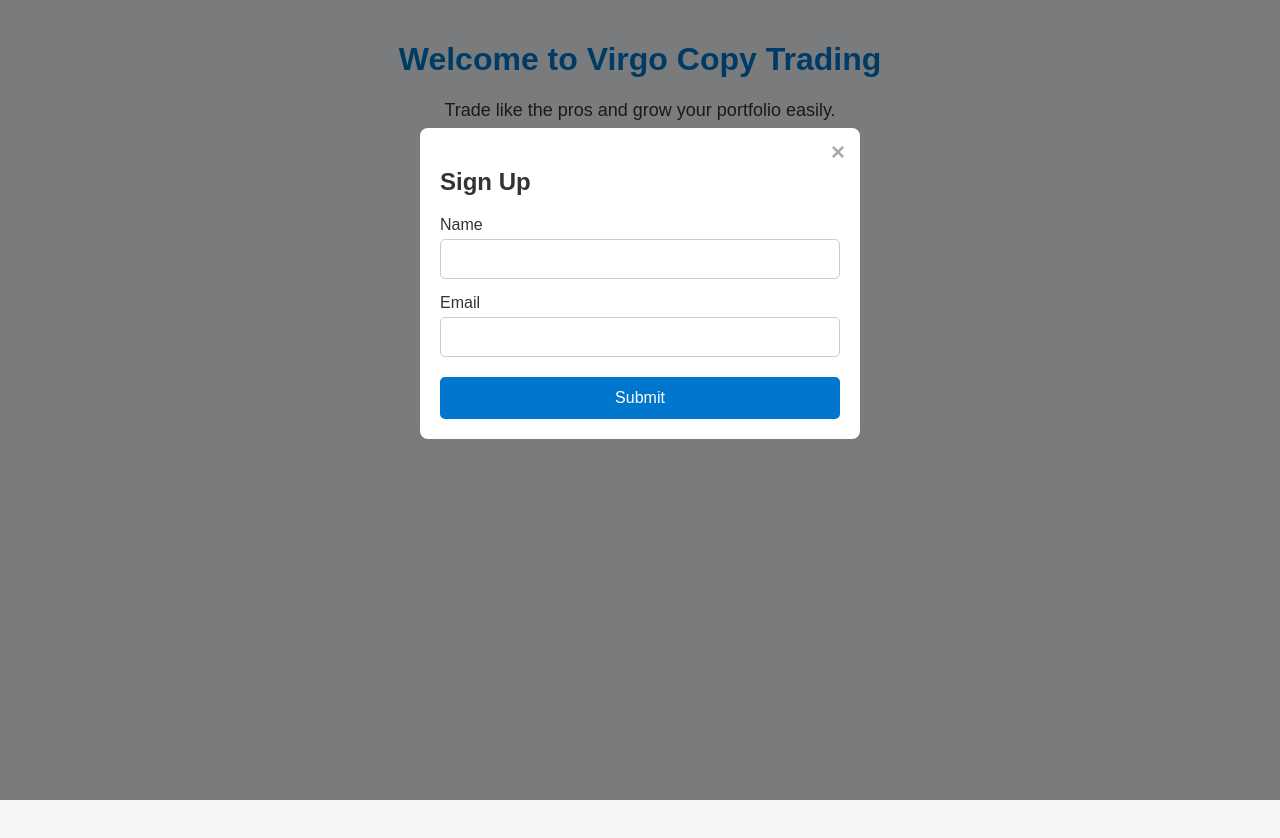
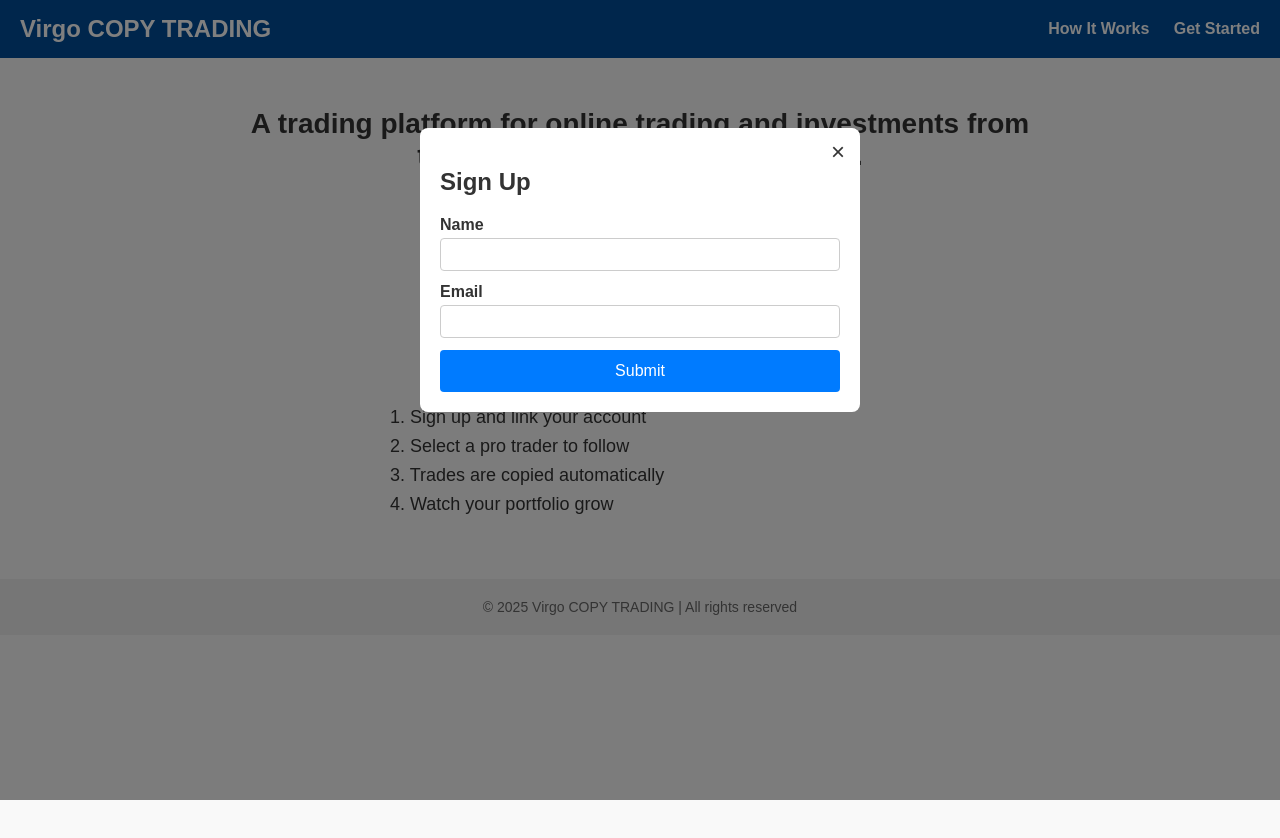
Before and after one commit to Virgoc/copy-trading-site, a plain HTML site: page index.html in a window 1280 px wide. Both pictures are taken after a click on the button "Get Started Now". After the commit the page ends 800 px from the top, so only its background shows below. Drawn offline with Linux system fonts and the light colour scheme.

Commit message:
Update index.html

```diff
--- a/index.html
+++ b/index.html
@@ -3,128 +3,200 @@
 <head>
   <meta charset="UTF-8" />
   <meta name="viewport" content="width=device-width, initial-scale=1" />
-  <title>Virgo Copy Trading</title>
+  <title>Virgo COPY TRADING</title>
   <style>
     body {
       font-family: Arial, sans-serif;
-      background: #f4f6f8;
-      margin: 0;
-      padding: 20px;
-      color: #333;
-      display: flex;
-      flex-direction: column;
-      align-items: center;
-      min-height: 100vh;
+      margin: 0; padding: 0; background: #f9f9f9; color: #333;
     }
     header {
+      background: #004d99;
+      color: white;
+      padding: 15px 20px;
+      display: flex;
+      justify-content: space-between;
+      align-items: center;
+      position: sticky;
+      top: 0;
+      z-index: 10;
+    }
+    header h1 {
+      margin: 0;
+      font-size: 24px;
+      cursor: default;
+    }
+    nav a {
+      color: white;
+      margin-left: 20px;
+      text-decoration: none;
+      font-weight: bold;
+    }
+    nav a:hover {
+      text-decoration: underline;
+    }
+    main {
+      max-width: 800px;
+      margin: 40px auto;
+      padding: 0 20px;
       text-align: center;
-      margin-bottom: 30px;
     }
-    h1 {
-      color: #0077cc;
-      margin-bottom: 10px;
+    main h2 {
+      margin-top: 50px;
+      font-size: 28px;
     }
-    p {
-      max-width: 600px;
+    button#getStartedBtn {
+      background-color: #007bff;
+      color: white;
+      font-size: 18px;
+      border: none;
+      padding: 14px 30px;
+      border-radius: 5px;
+      cursor: pointer;
+      margin-top: 20px;
+      transition: background-color 0.3s ease;
+    }
+    button#getStartedBtn:hover {
+      background-color: #0056b3;
+    }
+    ul {
+      list-style-type: none;
+      padding: 0;
       font-size: 18px;
       line-height: 1.6;
+      text-align: left;
+      max-width: 500px;
+      margin: 0 auto;
     }
-    button {
-      background-color: #0077cc;
-      color: white;
-      border: none;
-      padding: 12px 24px;
-      font-size: 16px;
-      border-radius: 5px;
-      cursor: pointer;
+    footer {
+      margin-top: 60px;
+      padding: 20px;
+      background: #eee;
+      font-size: 14px;
+      color: #666;
+      text-align: center;
     }
-    button:hover {
-      background-color: #005fa3;
-    }
-    /* Modal styles */
-    .modal {
+
+    /* Signup Modal styles */
+    #signupModal {
       display: none;
       position: fixed;
-      z-index: 1;
+      z-index: 1000;
       left: 0; top: 0;
       width: 100%; height: 100%;
-      overflow: auto;
       background-color: rgba(0,0,0,0.5);
     }
-    .modal-content {
-      background-color: #fff;
+    #signupModal > div {
+      background: white;
       margin: 10% auto;
       padding: 20px;
+      width: 90%;
+      max-width: 400px;
       border-radius: 8px;
-      max-width: 400px;
       position: relative;
+      text-align: left;
     }
-    .close {
-      color: #aaa;
+    #closeModal {
       position: absolute;
       right: 15px;
       top: 10px;
       font-size: 24px;
-      font-weight: bold;
       cursor: pointer;
     }
-    label {
-      display: block;
-      margin: 15px 0 5px;
+    #signupModal label {
+      font-weight: bold;
     }
-    input[type="text"], input[type="email"] {
+    #signupModal input {
       width: 100%;
-      padding: 10px;
+      padding: 8px;
+      margin-top: 4px;
+      margin-bottom: 12px;
+      border: 1px solid #ccc;
+      border-radius: 4px;
+      box-sizing: border-box;
+    }
+    #signupModal button {
+      width: 100%;
+      background-color: #007bff;
+      border: none;
+      padding: 12px;
+      color: white;
       font-size: 16px;
-      box-sizing: border-box;
-      border: 1px solid #ccc;
-      border-radius: 5px;
+      border-radius: 4px;
+      cursor: pointer;
     }
-    button.submit-btn {
-      margin-top: 20px;
-      width: 100%;
+    #signupModal button:hover {
+      background-color: #0056b3;
     }
   </style>
 </head>
 <body>
 
 <header>
-    <h1>Welcome to Virgo Copy Trading</h1>
-    <p>Trade like the pros and grow your portfolio easily.</p>
-    <button id="getStartedBtn">Get Started Now</button>
+  <h1>Virgo COPY TRADING</h1>
+  <nav>
+    <a href="#howItWorks">How It Works</a>
+    <a href="#" id="navGetStartedBtn">Get Started</a>
+  </nav>
 </header>
 
-  <!-- The Modal -->
-  <div id="signupModal" class="modal">
-    <div class="modal-content">
-      <span class="close" id="closeModal">&times;</span>
+<main>
+  <section id="welcome">
+    <h2>A trading platform for online trading and investments from the broker Virgo COPY TRADING.</h2>
+    <p>Start earning money with millions of traders worldwide!</p>
+    <button id="getStartedBtn">Get Started Now</button>
+  </section>
+
+  <section id="howItWorks">
+    <h2>How It Works</h2>
+    <ul>
+      <li>1. Sign up and link your account</li>
+      <li>2. Select a pro trader to follow</li>
+      <li>3. Trades are copied automatically</li>
+      <li>4. Watch your portfolio grow</li>
+    </ul>
+  </section>
+</main>
+
+<footer>
+  &copy; 2025 Virgo COPY TRADING | All rights reserved
+</footer>
+
+<!-- Signup Form Modal -->
+<div id="signupModal">
+  <div>
+    <span id="closeModal">&times;</span>
     <form action="https://formspree.io/f/meokjgnl" method="POST">
       <h2>Sign Up</h2>
       <label for="name">Name</label>
-        <input id="name" type="text" name="name" required />
+      <input id="name" name="name" type="text" required />
       <label for="email">Email</label>
-        <input id="email" type="email" name="_replyto" required />
-        <button class="submit-btn" type="submit">Submit</button>
+      <input id="email" name="_replyto" type="email" required />
+      <button type="submit">Submit</button>
     </form>
   </div>
 </div>
 
 <script>
-    const modal = document.getElementById("signupModal");
-    const btn = document.getElementById("getStartedBtn");
-    const span = document.getElementById("closeModal");
+  // Modal open/close
+  const getStartedBtn = document.getElementById('getStartedBtn');
+  const navGetStartedBtn = document.getElementById('navGetStartedBtn');
+  const modal = document.getElementById('signupModal');
+  const closeBtn = document.getElementById('closeModal');
 
-    btn.onclick = function() {
-      modal.style.display = "block";
+  function openModal() {
+    modal.style.display = 'block';
+  }
+  function closeModal() {
+    modal.style.display = 'none';
   }
 
-    span.onclick = function() {
-      modal.style.display = "none";
-    }
+  getStartedBtn.onclick = openModal;
+  navGetStartedBtn.onclick = openModal;
+  closeBtn.onclick = closeModal;
 
   window.onclick = function(event) {
     if (event.target == modal) {
-        modal.style.display = "none";
+      closeModal();
     }
   }
 </script>
```
Lines whose indentation alone changed are shown as unchanged.
